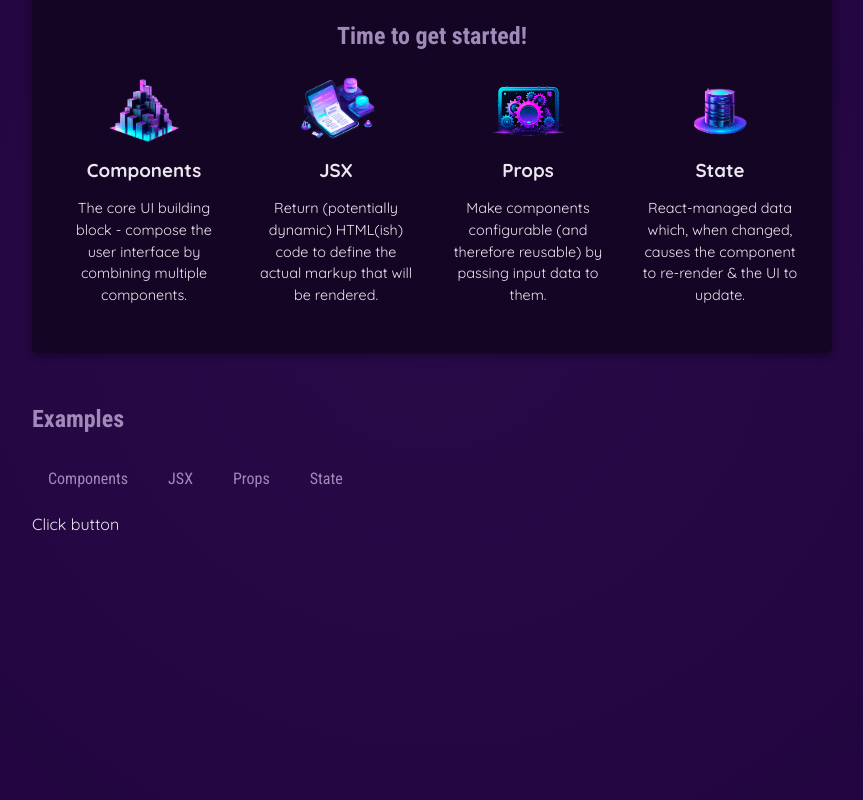
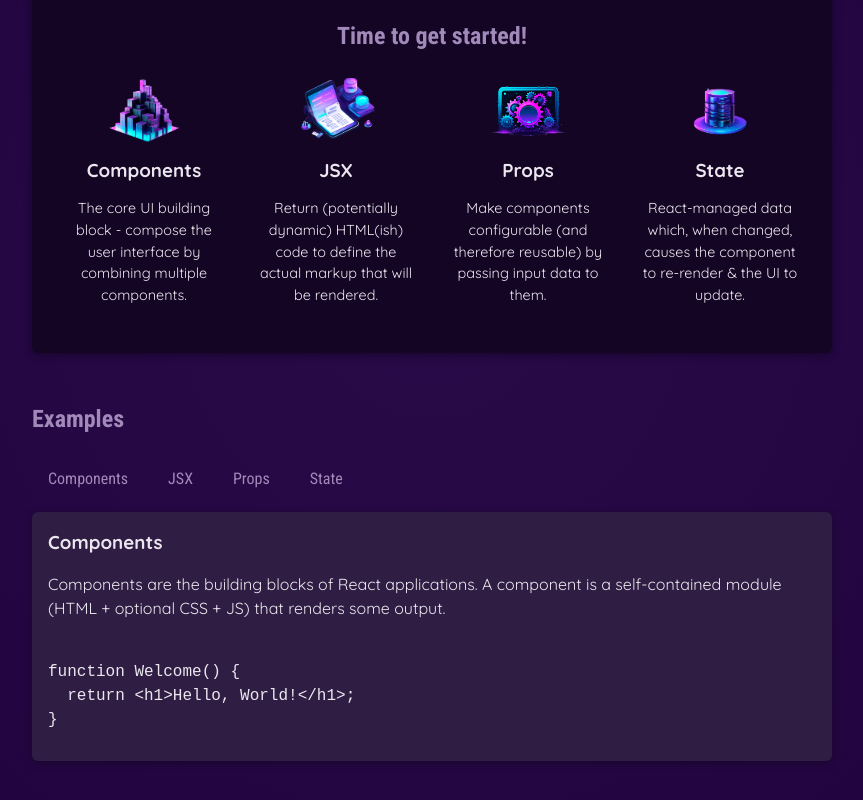
Before and after one commit to Vahe-Sevachyan/cp-project, a React (Vite) app: page / in a window 1280 px wide. Shown: the part 346-1146 px from the top of the page, without its empty margins (208-1071 px from the left). Built offline with nearby package versions, Linux system fonts and the light colour scheme.

Commit message:
updated component tab info

```diff
--- a/src/App.jsx
+++ b/src/App.jsx
@@ -3,8 +3,10 @@ import Header from "./Header";
 import { useState } from "react";
 import { CORE_CONCEPTS } from "./Data";
 import TabButton from "./TabButton";
+import { EXAMPLES } from "./data";
+
 function App() {
-  const [selectedTopic, setSelectedTopic] = useState("Click button");
+  const [selectedTopic, setSelectedTopic] = useState("components");
   function handleSelect(selectedButton) {
     setSelectedTopic(selectedButton);
   }
@@ -31,14 +33,20 @@ function App() {
         <section id="examples">
           <h2>Examples</h2>
           <menu>
-            <TabButton onSelect={() => handleSelect("Components")}>
+            <TabButton onSelect={() => handleSelect("components")}>
               Components
             </TabButton>
-            <TabButton onSelect={() => handleSelect("JSX")}>JSX</TabButton>
-            <TabButton onSelect={() => handleSelect("Props")}>Props</TabButton>
-            <TabButton onSelect={() => handleSelect("State")}>State</TabButton>
+            <TabButton onSelect={() => handleSelect("jsx")}>JSX</TabButton>
+            <TabButton onSelect={() => handleSelect("props")}>Props</TabButton>
+            <TabButton onSelect={() => handleSelect("state")}>State</TabButton>
           </menu>
-          {selectedTopic}
+          <div id="tab-content">
+            <h3>{EXAMPLES[selectedTopic].title}</h3>
+            <p>{EXAMPLES[selectedTopic].description}</p>
+            <pre>
+              <code>{EXAMPLES[selectedTopic].code}</code>
+            </pre>
+          </div>
         </section>
       </main>
     </div>
--- /dev/null
+++ b/src/data.js
@@ -0,0 +1,82 @@
+import componentsImg from './assets/components.png';
+import propsImg from './assets/config.png';
+import jsxImg from './assets/jsx-ui.png';
+import stateImg from './assets/state-mgmt.png';
+
+export const CORE_CONCEPTS = [
+  {
+    image: componentsImg,
+    title: 'Components',
+    description:
+      'The core UI building block - compose the user interface by combining multiple components.',
+  },
+  {
+    image: jsxImg,
+    title: 'JSX',
+    description:
+      'Return (potentially dynamic) HTML(ish) code to define the actual markup that will be rendered.',
+  },
+  {
+    image: propsImg,
+    title: 'Props',
+    description:
+      'Make components configurable (and therefore reusable) by passing input data to them.',
+  },
+  {
+    image: stateImg,
+    title: 'State',
+    description:
+      'React-managed data which, when changed, causes the component to re-render & the UI to update.',
+  },
+];
+
+export const EXAMPLES = {
+  components: {
+    title: 'Components',
+    description:
+      'Components are the building blocks of React applications. A component is a self-contained module (HTML + optional CSS + JS) that renders some output.',
+    code: `
+function Welcome() {
+  return <h1>Hello, World!</h1>;
+}`,
+  },
+  jsx: {
+    title: 'JSX',
+    description:
+      'JSX is a syntax extension to JavaScript. It is similar to a template language, but it has full power of JavaScript (e.g., it may output dynamic content).',
+    code: `
+<div>
+  <h1>Welcome {userName}</h1>
+  <p>Time to learn React!</p>
+</div>`,
+  },
+  props: {
+    title: 'Props',
+    description:
+      'Components accept arbitrary inputs called props. They are like function arguments.',
+    code: `
+function Welcome(props) {
+  return <h1>Hello, {props.name}</h1>;
+}`,
+  },
+  state: {
+    title: 'State',
+    description:
+      'State allows React components to change their output over time in response to user actions, network responses, and anything else.',
+    code: `
+function Counter() {
+  const [isVisible, setIsVisible] = useState(false);
+
+  function handleClick() {
+    setIsVisible(true);
+  }
+
+  return (
+    <div>
+      <button onClick={handleClick}>Show Details</button>
+      {isVisible && <p>Amazing details!</p>}
+    </div>
+  );
+}`,
+  },
+};
```
